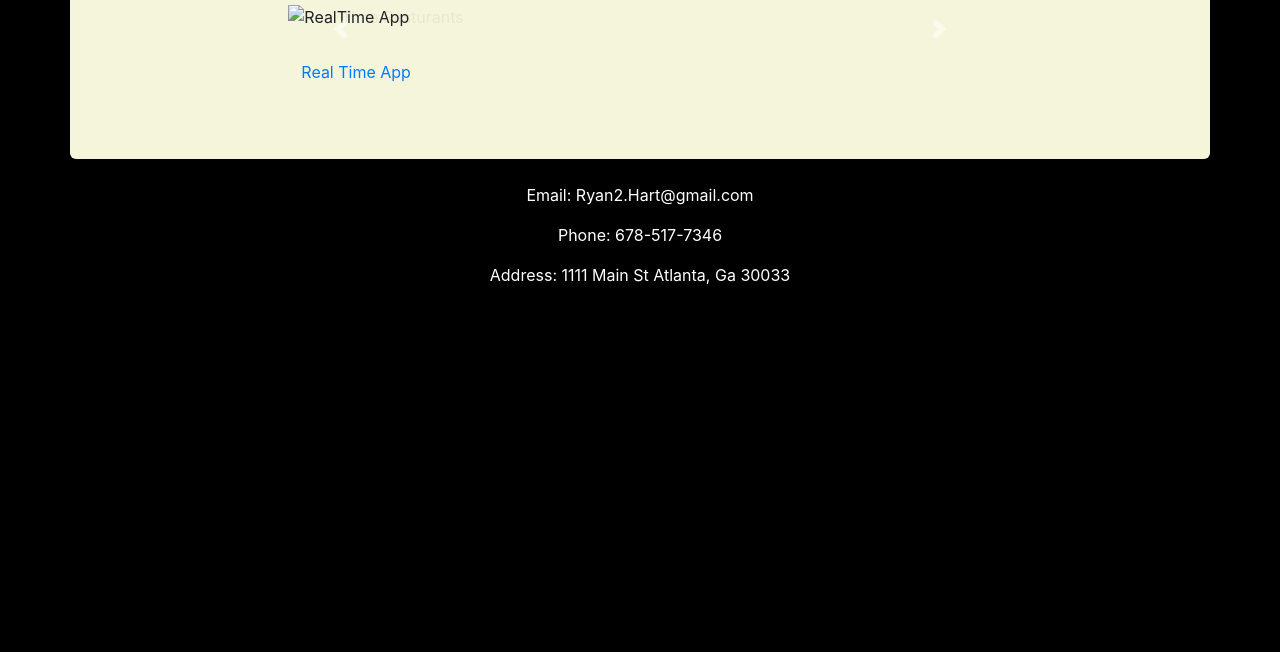
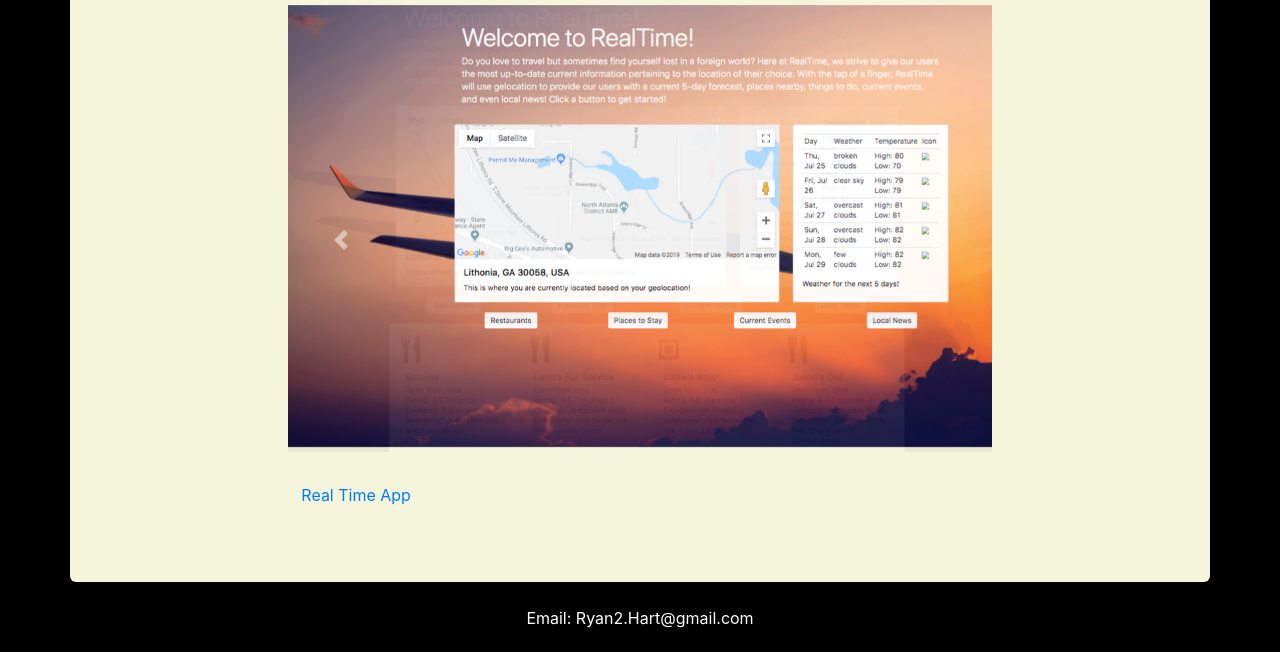
Before and after one commit to Rvinn2/ryan_Portfolio, a plain HTML site: page index.html in a window 1280 px wide. Shown: the part 744-1396 px from the top of the page. Before the commit the page ends 1047 px from the top, so only its background shows below. Drawn offline with nearby package versions, Linux system fonts and the light colour scheme.

Commit message:
adding pictures to carousel

```diff
--- a/index.html
+++ b/index.html
@@ -55,13 +55,13 @@
                 <div id="carouselExampleFade" class="carousel slide carousel-fade" data-ride="carousel">
                         <div class="carousel-inner">
                           <div class="carousel-item active">
-                            <img src="file:///Users/ryan/Desktop/RT1.png" class="d-block w-100" alt="RealTime App">
+                            <img src="assets/images/RT1.png" class="d-block w-100" alt="RealTime App">
                           </div>
                           <div class="carousel-item">
-                            <img src="file:///Users/ryan/Desktop/RT2.png" class="d-block w-100" alt="Real Time Resturants">
+                            <img src="assets/images/RT2.png" class="d-block w-100" alt="Real Time Resturants">
                           </div>
                           <div class="carousel-item">
-                            <img src="file:///Users/ryan/Desktop/RT3.png" class="d-block w-100" alt="Real Time Current events">
+                            <img src="assets/images/RT3.png" class="d-block w-100" alt="Real Time Current events">
                           </div>
                         </div>
                         <a class="carousel-control-prev" href="#carouselExampleFade" role="button" data-slide="prev">
```
Also changed, not shown: assets/images/RT1.png (added), assets/images/RT2.png (added), assets/images/RT3.png (added), 1 other file.
